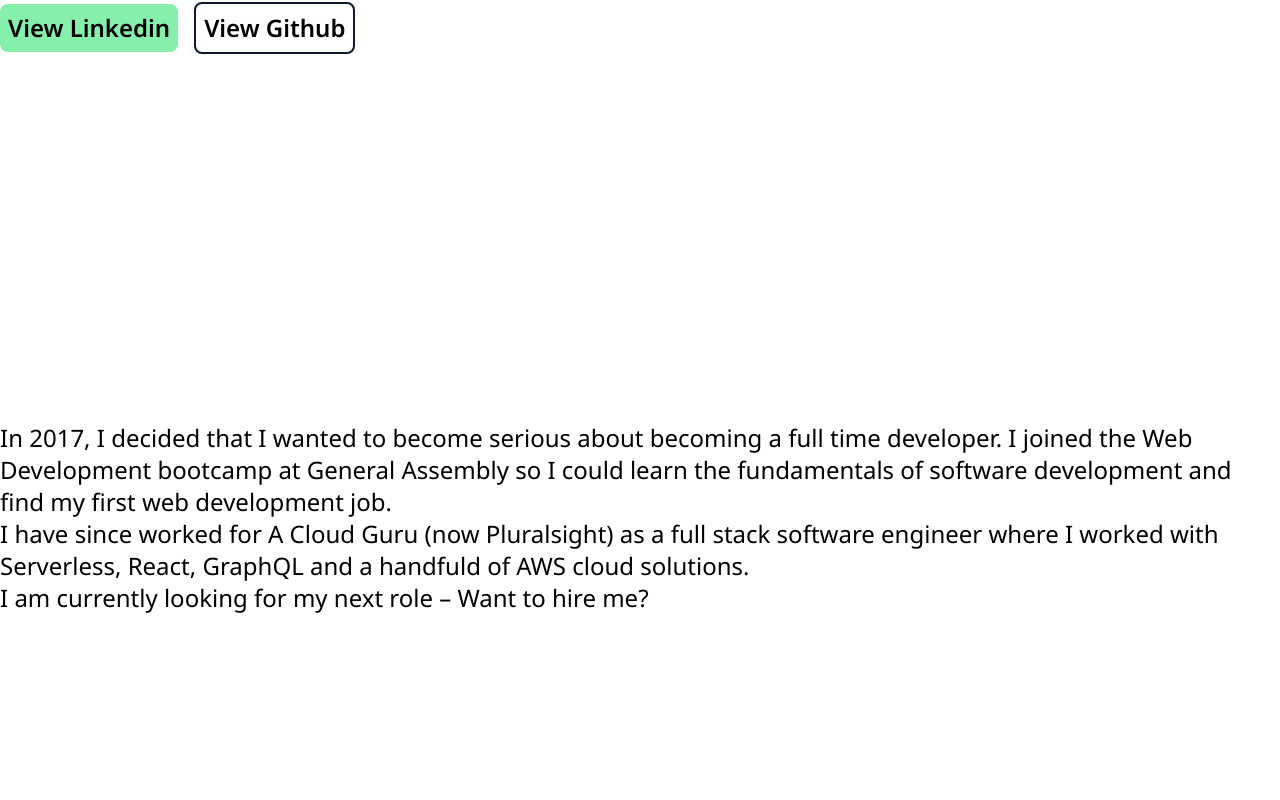
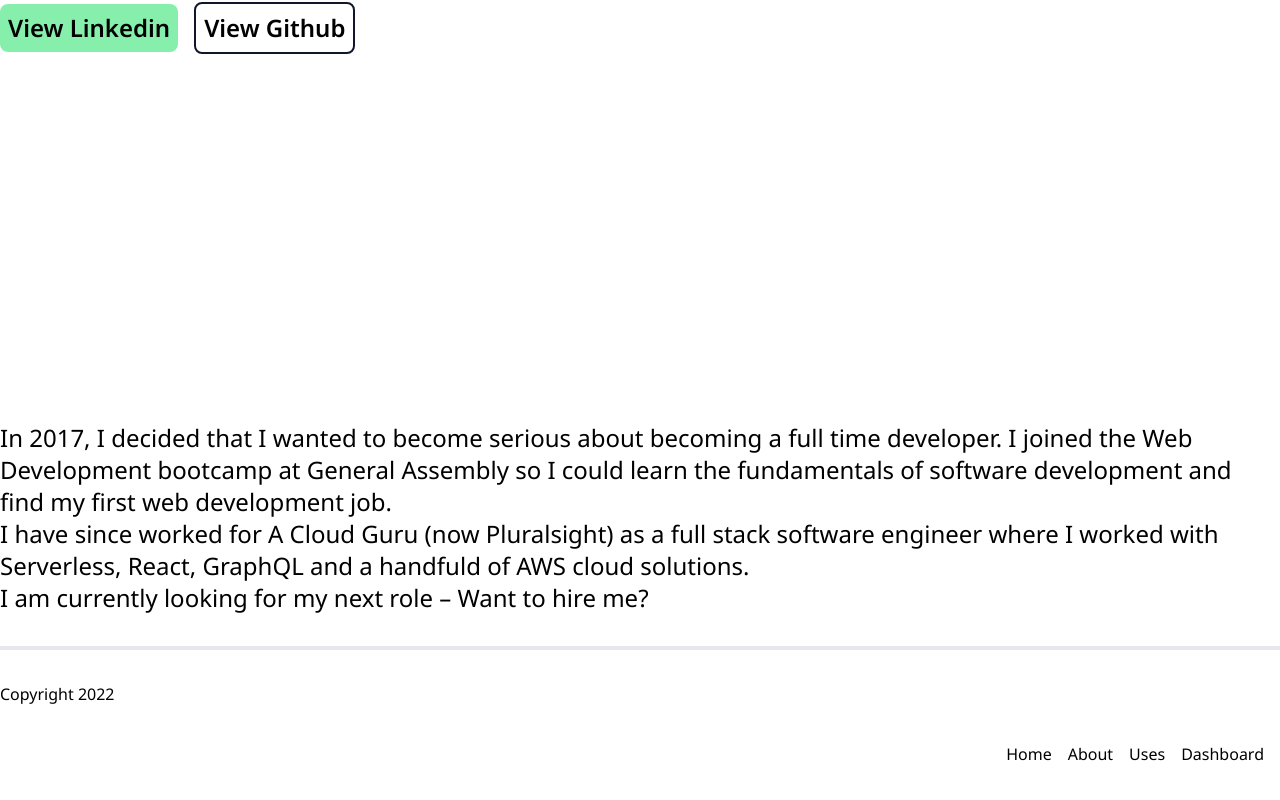
Before and after one commit to machr/portfolio, a Next.js app: page / in a window 1280 px wide. Shown: the part 314-1114 px from the top of the page. Before the commit the page ends 928 px from the top, so only its background shows below. Built offline with nearby package versions, Linux system fonts and the light colour scheme.

Commit message:
Add Footer component

```diff
--- /dev/null
+++ b/components/Footer.jsx
@@ -0,0 +1,12 @@
+import { Navbar } from "./Navbar";
+const Footer = () => {
+  const currentYear = new Date().getFullYear()
+  return (
+    <footer className="md:container md:mx-auto border-t-4 py-8 mt-8">
+      Copyright {currentYear}
+      <Navbar />
+    </footer>
+  );
+};
+
+export { Footer };
--- a/components/Layout.jsx
+++ b/components/Layout.jsx
@@ -1,9 +1,12 @@
 import { Navbar } from "./Navbar";
+import { Footer } from "./Footer";
+
 const Layout = ({ children }) => {
   return (
     <div className="md:container md:mx-auto">
       <Navbar />
       <main>{children}</main>
+      <Footer />
     </div>
   );
 };
```
Also changed, not shown: 1 other file (tests, documents, lock files or other folders).
